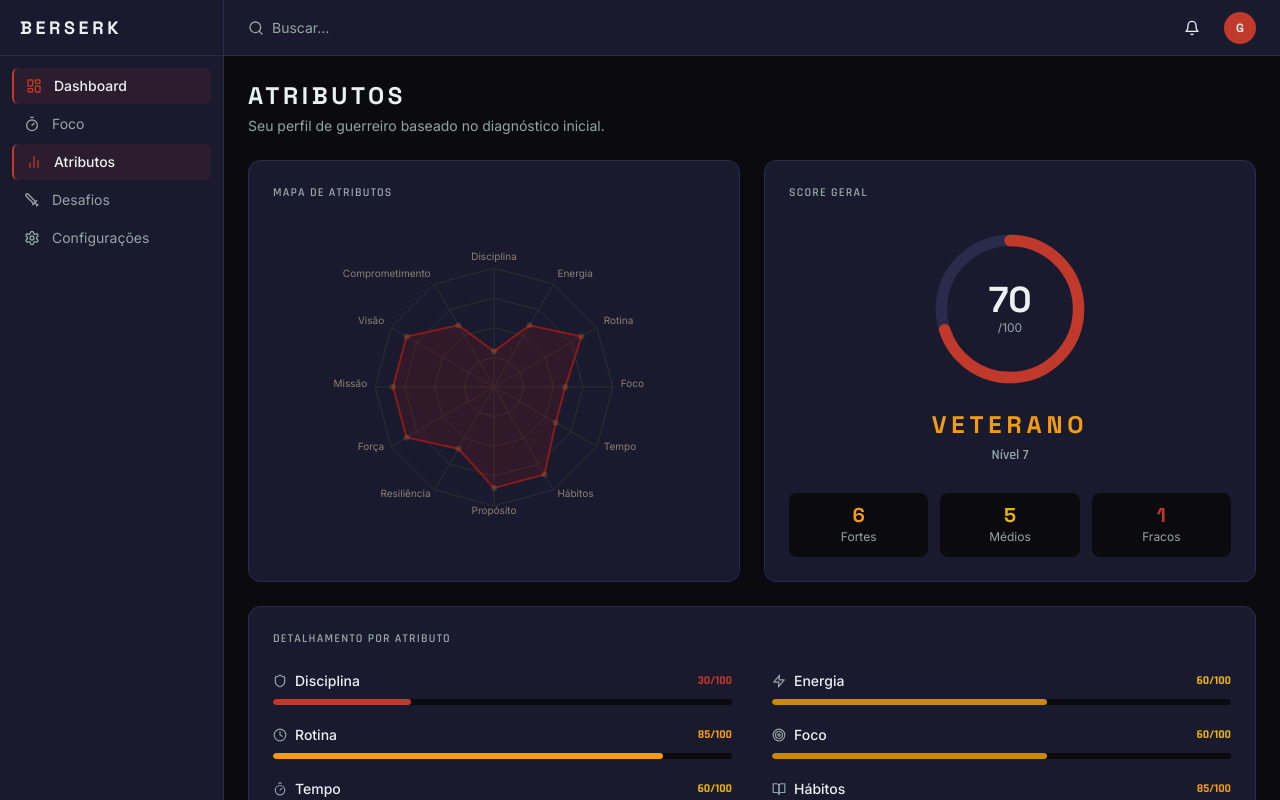
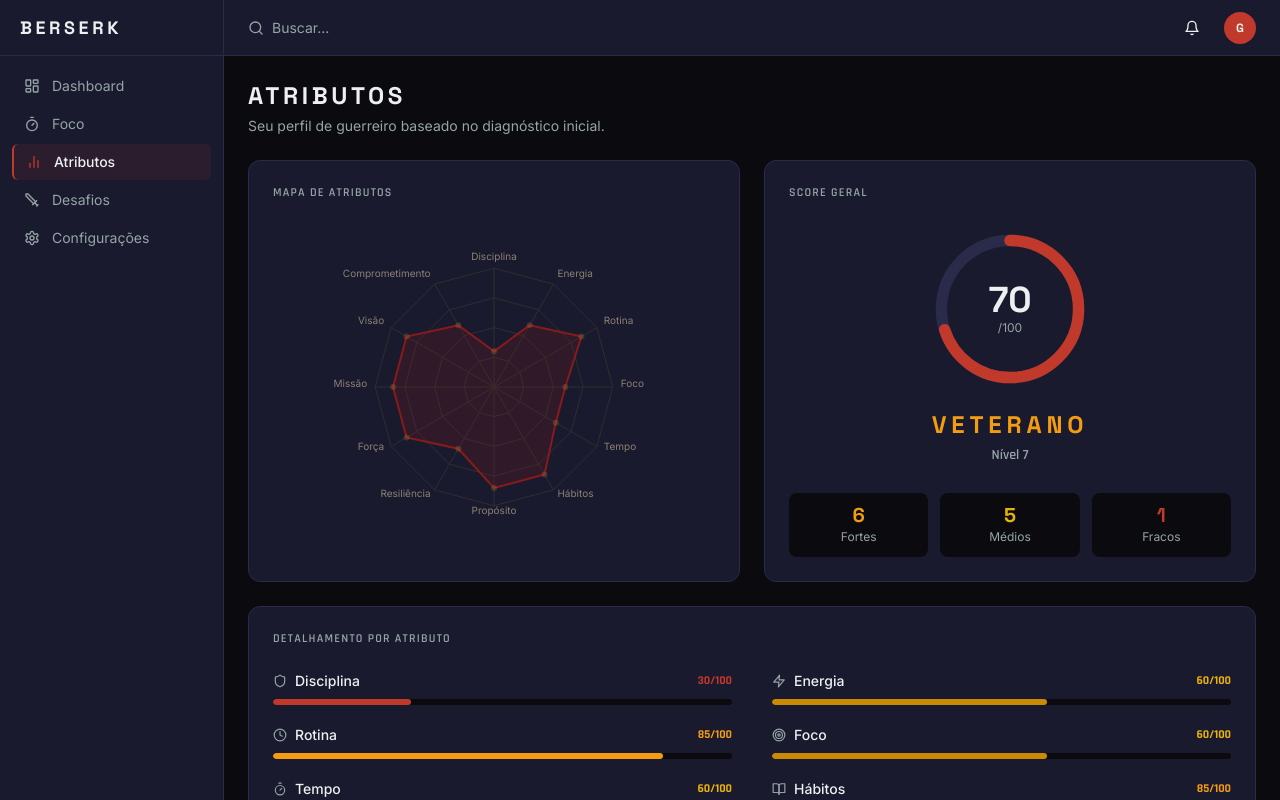
Before and after one commit to gumoreira005-coder/Beserk, a Next.js app: page /dashboard/stats in a window 1280 px wide. Shown: the top 800 px of the page. Built offline with nearby package versions, Linux system fonts and the light colour scheme.

Commit message:
fix: typescript types em stats/page e sidebar active state

```diff
--- a/app/dashboard/stats/page.tsx
+++ b/app/dashboard/stats/page.tsx
@@ -83,7 +83,7 @@ export default function StatsPage() {
     value: scores[i],
   }));
 
-  const avg = Math.round(scores.reduce((a, b) => a + b, 0) / scores.length);
+  const avg = Math.round((scores as number[]).reduce((a: number, b: number) => a + b, 0) / scores.length);
   const warrior = getWarriorClass(avg);
   const circumference = 2 * Math.PI * 60;
 
@@ -160,19 +160,19 @@ export default function StatsPage() {
               <div className="grid grid-cols-3 gap-3 mt-6">
                 <div className="bg-void rounded-lg p-3 text-center">
                   <p className="text-gold font-titles font-bold text-xl leading-none">
-                    {scores.filter((s) => s >= 70).length}
+                    {scores.filter((s: number) => s >= 70).length}
                   </p>
                   <p className="text-iron text-xs mt-1">Fortes</p>
                 </div>
                 <div className="bg-void rounded-lg p-3 text-center">
                   <p className="text-yellow-500 font-titles font-bold text-xl leading-none">
-                    {scores.filter((s) => s >= 40 && s < 70).length}
+                    {scores.filter((s: number) => s >= 40 && s < 70).length}
                   </p>
                   <p className="text-iron text-xs mt-1">Médios</p>
                 </div>
                 <div className="bg-void rounded-lg p-3 text-center">
                   <p className="text-berserk font-titles font-bold text-xl leading-none">
-                    {scores.filter((s) => s < 40).length}
+                    {scores.filter((s: number) => s < 40).length}
                   </p>
                   <p className="text-iron text-xs mt-1">Fracos</p>
                 </div>
@@ -252,7 +252,7 @@ export default function StatsPage() {
                     color: "#ECF0F1",
                     fontSize: "12px",
                   }}
-                  formatter={(v: number) => [`${v}/100`, "Score Médio"]}
+                  formatter={(v) => [`${String(v)}/100`, "Score Médio"]}
                   cursor={{ stroke: "#2A2A4A" }}
                 />
                 <Line
--- a/components/shared/Sidebar.tsx
+++ b/components/shared/Sidebar.tsx
@@ -28,7 +28,10 @@ export function Sidebar() {
       {/* Navigation */}
       <nav className="flex-1 p-3 space-y-0.5">
         {NAV_ITEMS.map((item) => {
-          const active = pathname === item.href || pathname.startsWith(item.href + "/")
+          const active =
+            item.href === "/dashboard"
+              ? pathname === "/dashboard"
+              : pathname === item.href || pathname.startsWith(item.href + "/")
           return (
             <Link
               key={item.href}
```
